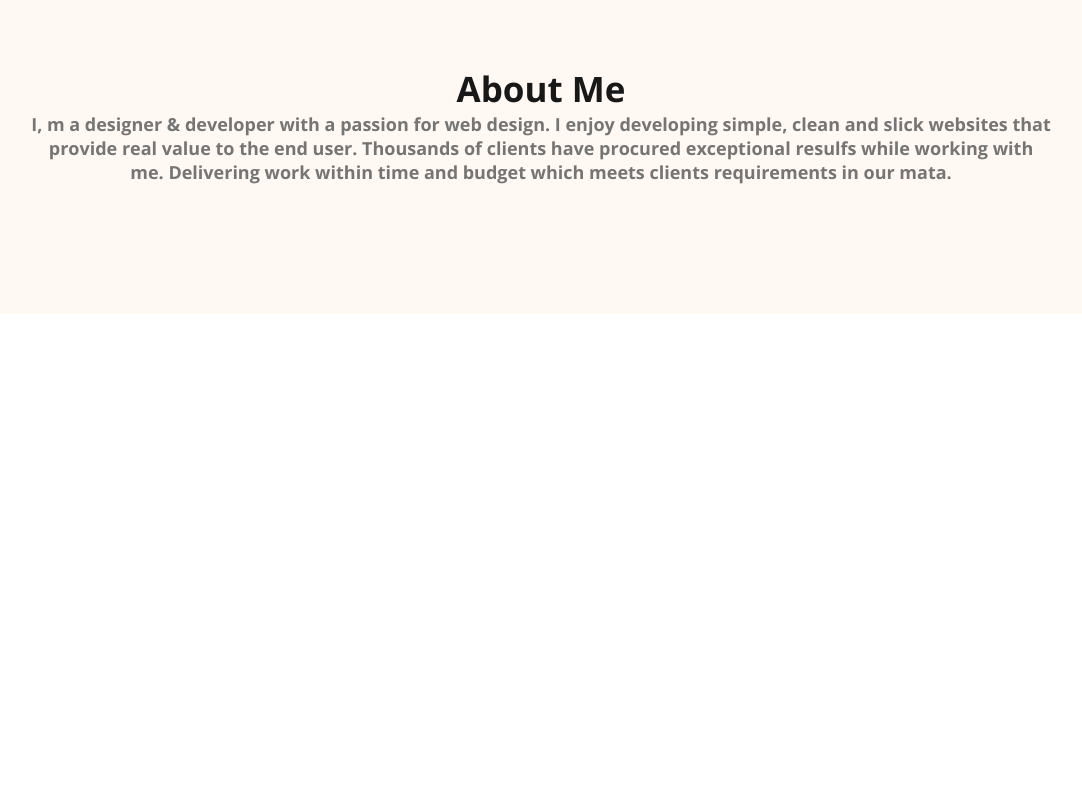
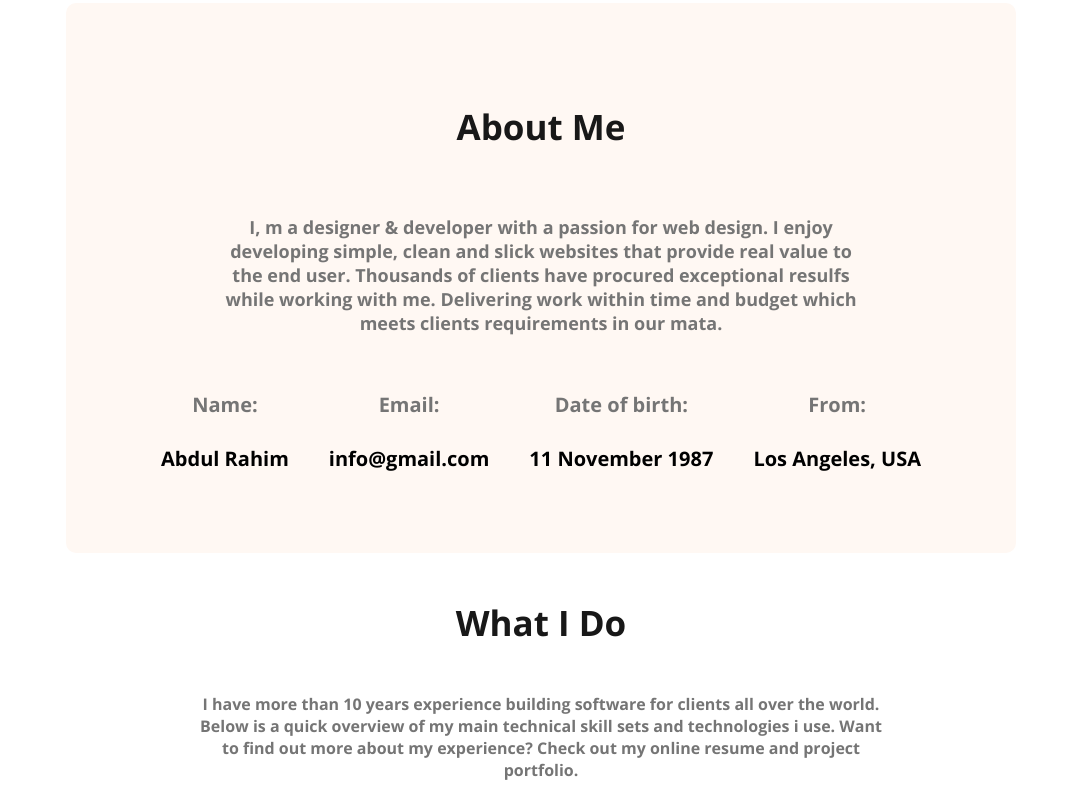
Before and after one commit to MDABDULRAHIM11/Arahimprotfolio, a plain HTML site: page index.html in a window 1280 px wide. Shown: the part 870-1667 px from the top of the page, without its empty margins (99-1181 px from the left). Before the commit the page ends 1314 px from the top, so only its background shows below. Drawn offline with nearby package versions, Linux system fonts and the light colour scheme.

Commit message:
added main section

```diff
--- a/index.html
+++ b/index.html
@@ -27,7 +27,7 @@
             <div class="banner-content">
                 <h3 class="banner-greeting">Hi, I  am</h3>
                 <h1 class="banner-title">Abdul Rahim</h1>
-                <p class="description">Shot what able cold new see hold.Friendly as an betrayed formerly he. Morning because as to society behaved moments.</p>
+                <p class="descriptions">Shot what able cold new see hold.Friendly as an betrayed formerly he. Morning because as to society behaved moments.</p>
                 <button class="btn-primary">Download CV</button>
                 <button class="btn-primary">contact</button>
             </div>
@@ -40,11 +40,37 @@
     </header>
 
     <main>
-        <section class="about">
-            <h3 class="section-title">About Me</h3>
-            <p class="section-description">I, m a designer & developer with a passion for web design. I enjoy developing simple, clean and slick websites that provide real value to the end user. Thousands of clients have procured exceptional resulfs while working with me. Delivering work within time and budget which meets clients requirements in our mata.</p>
+        <section class="aboutme-container">
+            <h3 class="aboutme">About Me</h3>
+            <p class="description">I, m a designer & developer with a passion for web design. I enjoy developing simple, clean and slick websites that provide real value to the end user. Thousands of clients have procured exceptional resulfs while working with me. Delivering work within time and budget which meets clients requirements in our mata.</p>
+
+            <div class="about-info">
+                <div class="content">
+                    <h4 class="info-title">Name:</h4>
+                    <p class="info-content">Abdul Rahim</p>
+                </div>
+
+                <div class="content">
+                    <h4 class="info-title">Email:</h4>
+                    <p class="info-content">info@gmail.com</p>
+                </div>
+
+                <div class="content">
+                    <h4 class="info-title">Date of birth:</h4>
+                    <p class="info-content">11 November 1987</p>
+                </div>
+
+                <div class="content">
+                    <h4 class="info-title">From:</h4>
+                    <p class="info-content">Los Angeles, USA</p>
+                </div>
+            </div>
         </section>
 
+        <section class="intend-container">
+            <h4 class="intend">What I Do</h4>
+            <p class="intend-title">I have more than 10 years experience building software for clients all over the world. Below is a quick overview of my main technical skill sets and technologies i use. Want to find out more about my experience? Check out my online resume and project portfolio.</p>
+        </section>
     </main>
 
     <footer>
--- a/styles/protfolio.css
+++ b/styles/protfolio.css
@@ -1,7 +1,4 @@
 /* common shared styles */
-* {
-    margin: 0px;
-}
 
 
 body {
@@ -87,7 +84,7 @@ nav a {
     margin-bottom: 20px;
 }
 
-.description {
+.descriptions {
     font-size: 18px;
     line-height: 30px;
 }
@@ -97,6 +94,12 @@ nav a {
 }
 
 /* main section start from here */
+
+main {
+    max-width: 1150px;
+    margin: 0px auto;
+}
+
 .about {
     padding: 130px;
     border-radius: 10px;
@@ -118,3 +121,77 @@ nav a {
     font-style: normal;
     font-weight: 400;
 }
+
+.about-info-container {
+    display: flex;
+    justify-content: space-around;
+}
+
+.about-info {
+    text-align: center;
+}
+
+/* .new topic */
+
+main {
+    width: 950px;
+    margin: auto;
+}
+
+.about-info {
+    display: flex;
+    gap: 40px;
+    justify-content: center;
+
+
+}
+
+.aboutme {
+    color: #181818;
+    text-align: center;
+    font-size: 35px;
+    padding-top: 100px;
+}
+
+.aboutme-container {
+    border-radius: 10px;
+    background: #FFF8F3;
+    margin-top: 100px;
+    height: 550px;
+}
+
+.description {
+    color: #757575;
+    text-align: center;
+    font-size: 18px;
+    margin: auto;
+    padding: 30px 150px;
+}
+
+.info-title {
+    color: #757575;
+    text-align: center;
+    font-size: 20px;
+}
+
+.content {
+    font-size: 20px;
+
+}
+
+.intend {
+    color: #181818;
+    text-align: center;
+    font-size: 35px;
+    padding-bottom:0;
+}
+
+.intend-title {
+    color: #757575;
+    text-align: center;
+}
+
+.intend-container{
+    max-width: 700px;
+    margin: auto;
+}
```
